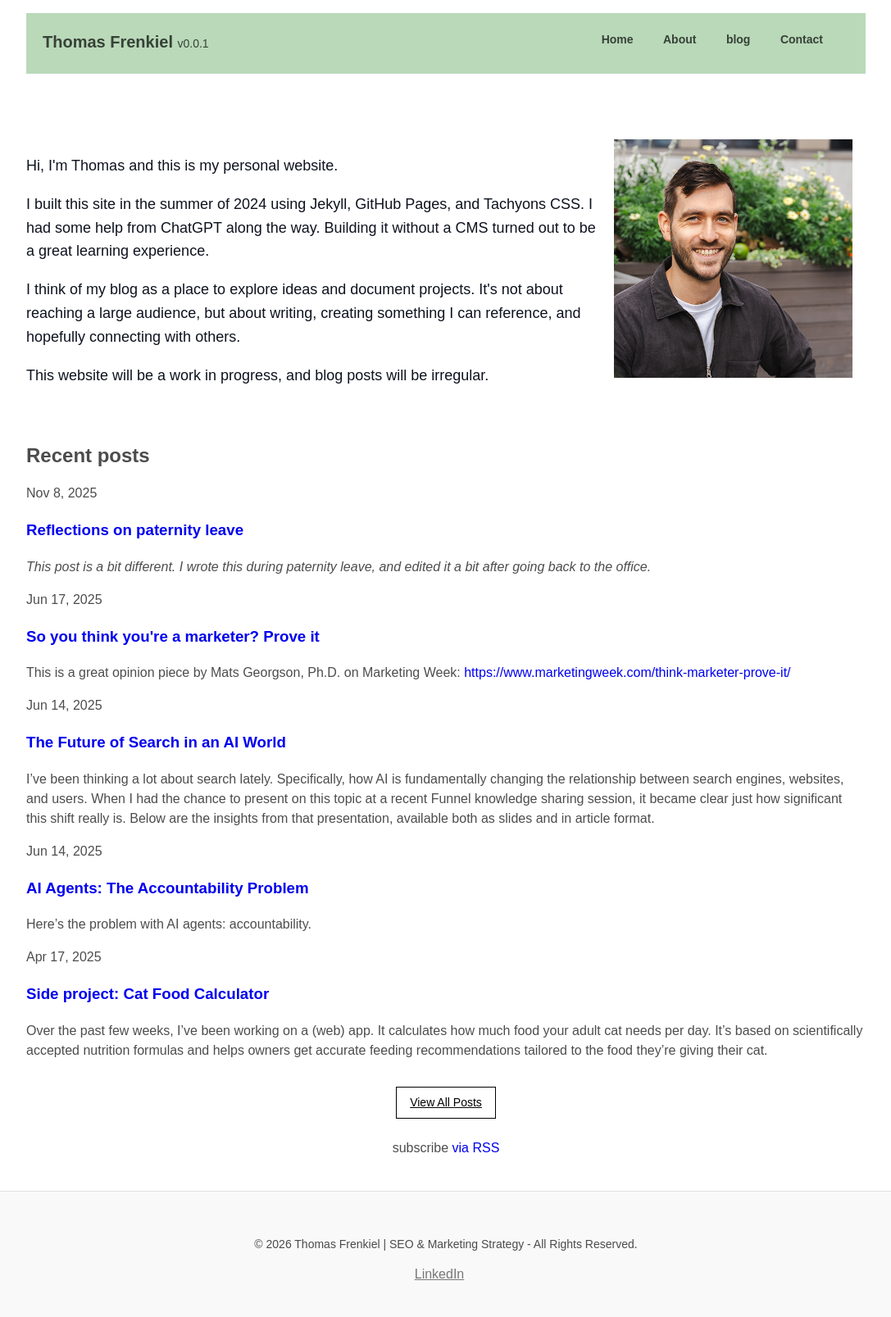
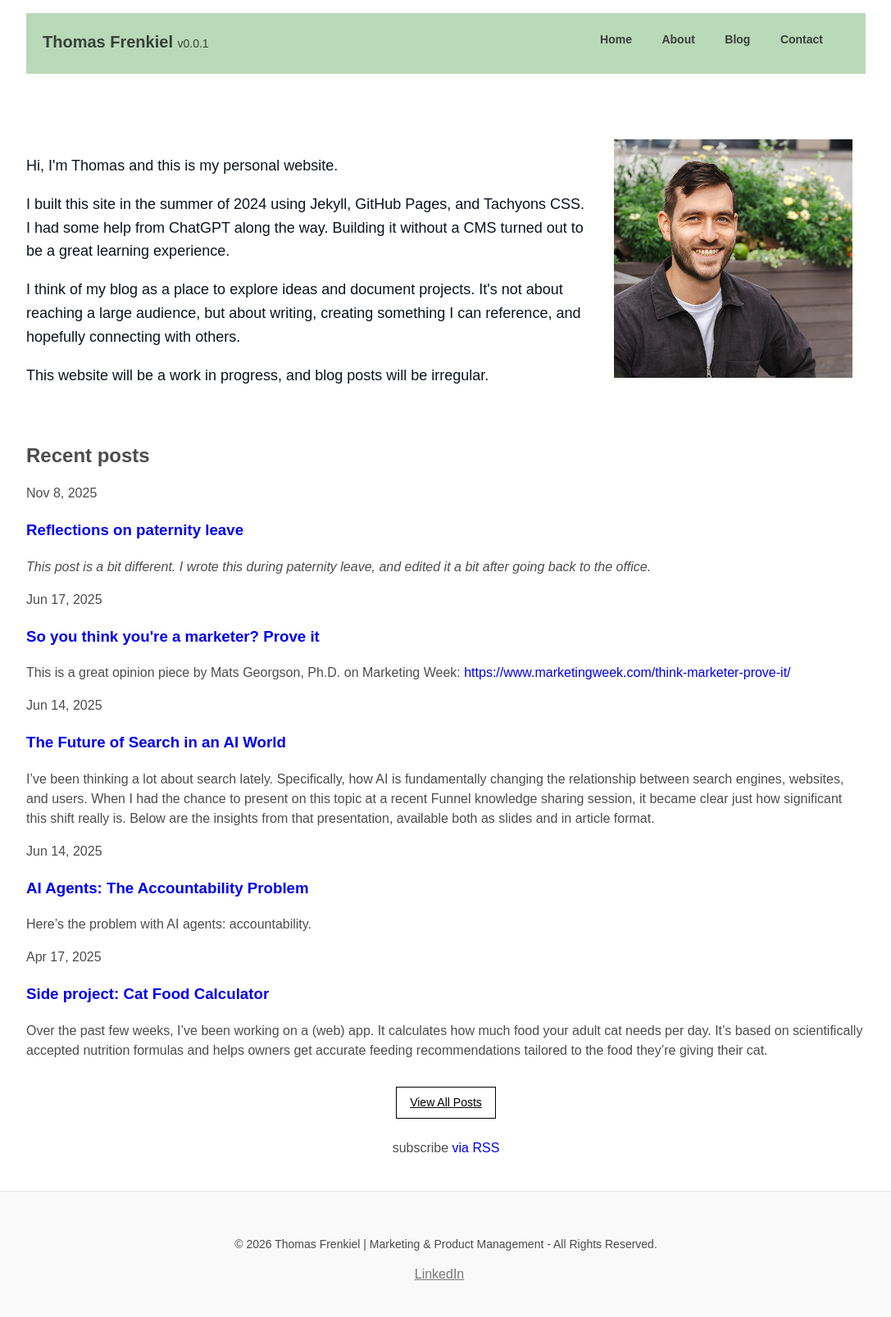
Before and after one commit to tfrenkiel040/website, a Jekyll site: the page built from index.markdown, in a window 1280 px wide. Shown: the whole page at 82% size, without its empty margins (96-1183 px from the left). Built offline with Jekyll 4.4.1, drawn with Linux system fonts in a browser that asks for light colours.

Commit message:
improvements and edits

```diff
--- a/_config.yml
+++ b/_config.yml
@@ -18,7 +18,7 @@
 # You can create any custom variable you would like, and they will be accessible
 # in the templates via {{ site.myvariable }}.
 
-title: "Thomas Frenkiel | SEO & Marketing Strategy"
+title: "Thomas Frenkiel | Marketing & Product Management"
 email: # Add your email if you'd like it public
 description: >- # this means to ignore newlines until "baseurl:"
   Marketing and SEO strategist based in Stockholm, Sweden. Specializing in B2B marketing,
--- a/_layouts/default.html
+++ b/_layouts/default.html
@@ -31,14 +31,14 @@
             <nav class="db dtc-ns v-mid w-100 tl tr-ns mt2 mt0-ns">
                 <a title="Home" href="/" class="spcial f6 fw6 hover-blue link black-70 mr2 mr3-m mr4-l dib">Home</a>
                 <a title="About" href="/about/" class="spcial f6 fw6 hover-blue link black-70 mr2 mr3-m mr4-l dib">About</a>
-                <a title="Blog" href="/blog/" class="spcial f6 fw6 hover-blue link black-70 mr2 mr3-m mr4-l dib">blog</a>
+                <a title="Blog" href="/blog/" class="spcial f6 fw6 hover-blue link black-70 mr2 mr3-m mr4-l dib">Blog</a>
                 <a title="Contact" href="/contact/" class="spcial f6 fw6 hover-blue link black-70 mr2 mr3-m mr4-l dib">Contact</a>
             </nav>
             <div id="off-screen-menu" class="off-screen-menu" aria-labelledby="menu-toggle">
                 <ul>
                     <li><a href="/">Home</a></li>
                     <li><a href="/about">About</a></li>
-                    <li><a href="/blog">blog</a></li>
+                    <li><a href="/blog">Blog</a></li>
                     <li><a href="/contact">Contact</a></li>
                 </ul>
             </div>
--- a/index.markdown
+++ b/index.markdown
@@ -7,13 +7,13 @@ list_title: Recent posts  # Custom title for the blog posts section
 ---
 
 <div class="cf mb4"> <!-- cf is used to contain floats, mb4 adds margin bottom -->
-    <div class="fl w-70 pa2">
+    <div class="fl w-70 pa2 pr4">
         <p>Hi, I'm Thomas and this is my personal website. </p>
         <p>I built this site in the summer of 2024 using Jekyll, GitHub Pages, and Tachyons CSS. I had some help from ChatGPT along the way. Building it without a CMS turned out to be a great learning experience. </p>
 <p>I think of my blog as a place to explore ideas and document projects. It's not about reaching a large audience, but about writing, creating something I can reference, and hopefully connecting with others.</p>
 <p>This website will be a work in progress, and blog posts will be irregular.</p>
     </div>
-    <div class="fl w-30 pa2">
+    <div class="fl w-30 pa2 pl3">
         <img src="{{ '/assets/images/2024pf.jpg' | relative_url }}" alt="Thomas Frenkiel" class="w-100 db center">
     </div>
 </div>
```
